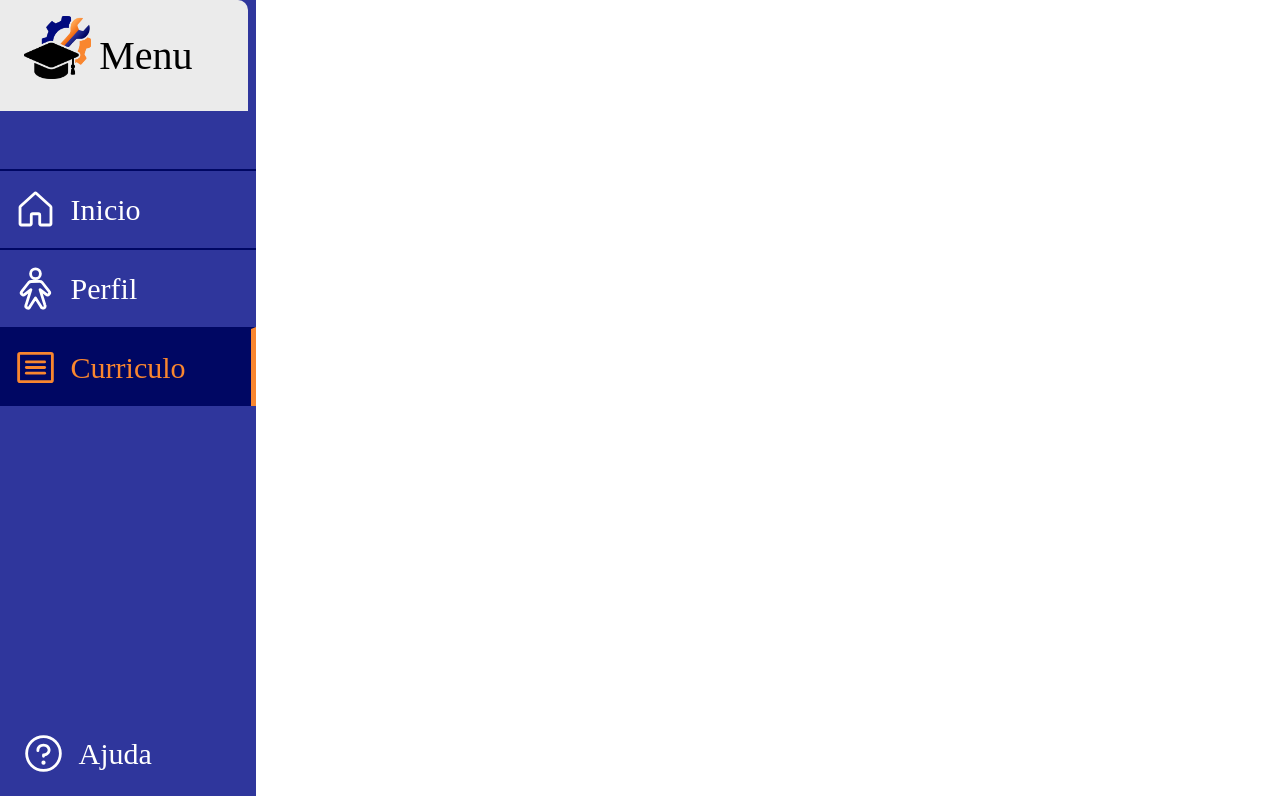
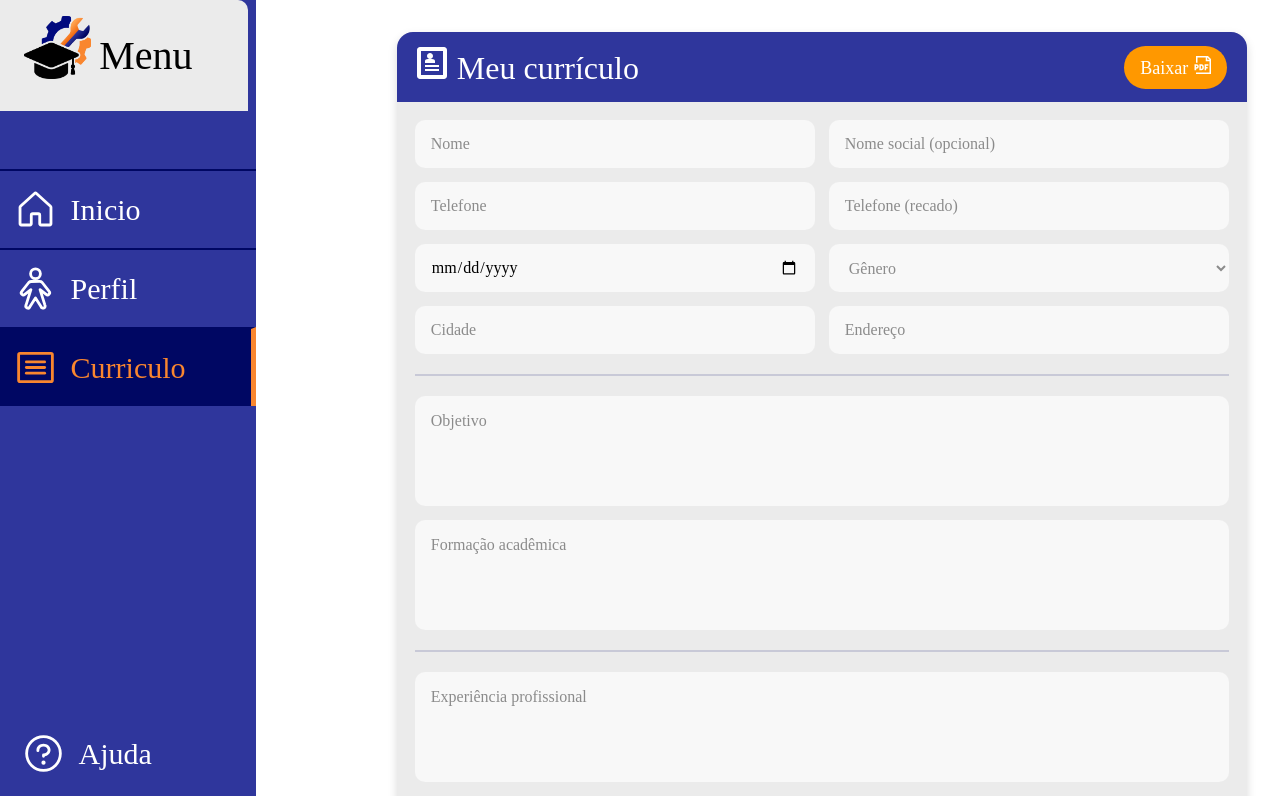
Before and after one commit to marinaluizaaraujo/C-Educa, a React (Vite) app: page /aluno/curriculo in a window 1280 px wide. Shown: the top 796 px of the page. Built offline with nearby package versions, Linux system fonts and the light colour scheme; a web font is replaced by a local one.

Commit message:
ajustes de posicionamento de componentes

```diff
--- a/src/components/Nav/styles.ts
+++ b/src/components/Nav/styles.ts
@@ -21,6 +21,7 @@ width: 20vw;
 display: flex;
 flex-direction: column;
 justify-content: space-between;
+position: fixed;
 `)}
 
 `
--- a/src/layouts/AlunoLayout/index.tsx
+++ b/src/layouts/AlunoLayout/index.tsx
@@ -1,13 +1,16 @@
 import { Outlet } from "react-router-dom";
 
 import { Nav } from "../../components/Nav";
+import { Container, Content } from "./styles";
 
 export function AlunoLayout() {
     return (
-        <>
+        <Container>
             <Nav role="aluno" />
 
-            <Outlet />
-        </>
+            <Content>
+                <Outlet />
+            </Content>
+        </Container>
     );
 }
--- /dev/null
+++ b/src/layouts/AlunoLayout/styles.ts
@@ -0,0 +1,11 @@
+import styled from "styled-components";
+
+export const Container = styled.div`
+  display: flex;
+  min-height: 100vh;
+`;
+
+export const Content = styled.main`
+  flex: 1;
+  padding: 2rem;
+`;
--- a/src/pages/Aluno/Curriculo/styles.ts
+++ b/src/pages/Aluno/Curriculo/styles.ts
@@ -3,7 +3,8 @@ import styled from "styled-components";
 export const Container = styled.div`
   width: 850px;
 
-  margin: 30px;
+  margin: auto;
+  margin-left: 30%;
 
   background-color: ${({ theme }) => theme.colors.background};
 
```
